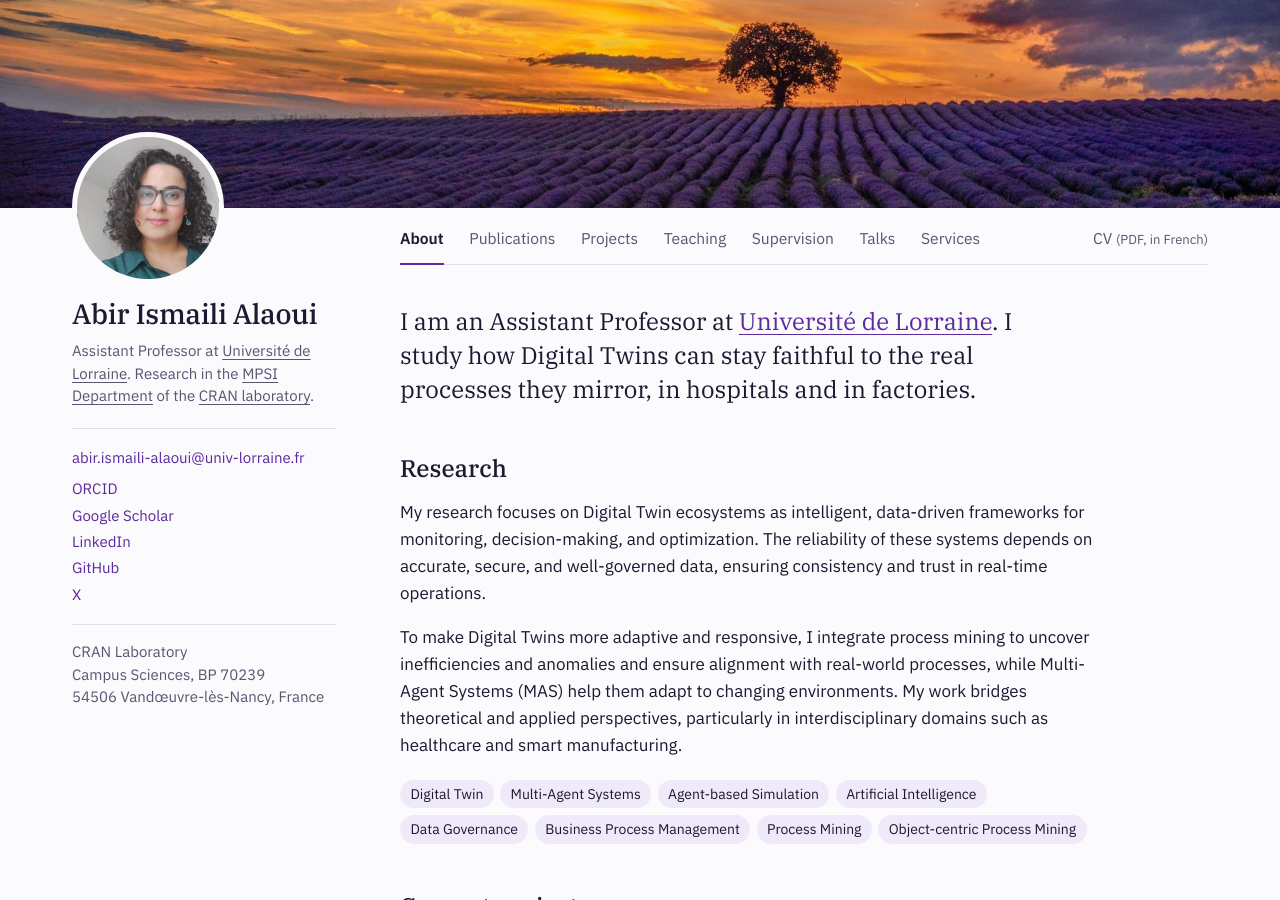
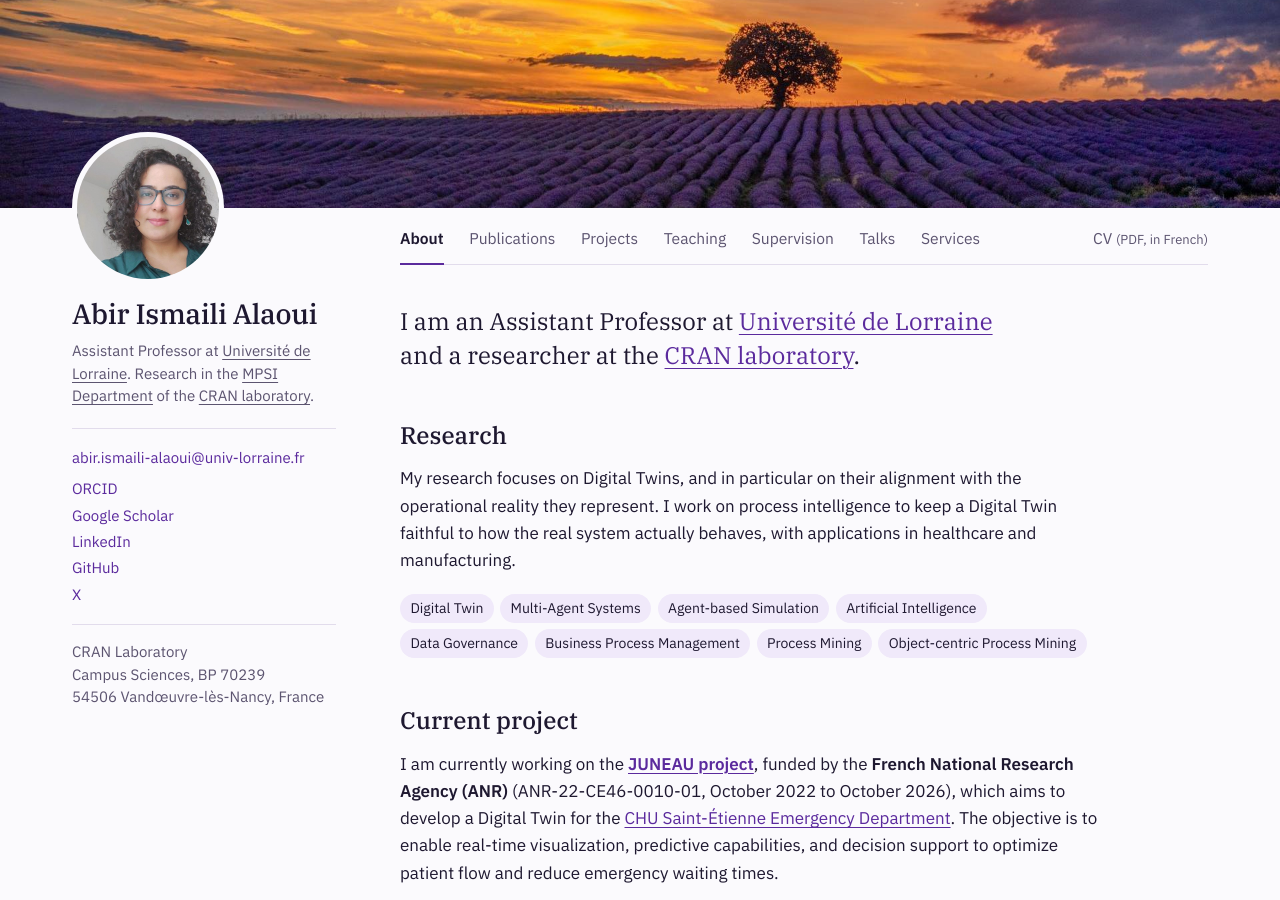
Before and after one commit to Abir-IA/Abir-IA.github.io, a Jekyll site: the page built from index.html, in a window 1280 px wide and 900 px high. Built offline with Jekyll 4.4.1, drawn with Linux system fonts in a browser that asks for light colours.

Commit message:
Accueil : nouvelle introduction et rubrique Research resumee
- Accroche reduite au poste et au laboratoire
- Rubrique Research ramenee a un court paragraphe : jumeaux numeriques,
  alignement avec la realite operationnelle, process intelligence

Co-Authored-By: Claude Fable 5.2 <noreply@anthropic.com>
Claude-Session: https://claude.ai/code/session_01N1yWaArkYURaM2tuSX96wT

```diff
--- a/index.html
+++ b/index.html
@@ -6,23 +6,16 @@ title: About
 <h1 class="visually-hidden">About Abir Ismaili Alaoui</h1>
 
 <p class="lead">
-    I am an Assistant Professor at <a href="https://www.univ-lorraine.fr/">Université de Lorraine</a>.
-    I study how Digital Twins can stay faithful to the real processes they mirror,
-    in hospitals and in factories.
+    I am an Assistant Professor at <a href="https://www.univ-lorraine.fr/">Université de Lorraine</a>
+    and a researcher at the <a href="https://www.cran.univ-lorraine.fr/">CRAN laboratory</a>.
 </p>
 
 <h2>Research</h2>
 
 <p>
-    My research focuses on Digital Twin ecosystems as intelligent, data-driven frameworks for monitoring,
-    decision-making, and optimization. The reliability of these systems depends on accurate, secure, and
-    well-governed data, ensuring consistency and trust in real-time operations.
-</p>
-<p>
-    To make Digital Twins more adaptive and responsive, I integrate process mining to uncover inefficiencies
-    and anomalies and ensure alignment with real-world processes, while Multi-Agent Systems (MAS) help them
-    adapt to changing environments. My work bridges theoretical and applied perspectives, particularly in
-    interdisciplinary domains such as healthcare and smart manufacturing.
+    My research focuses on Digital Twins, and in particular on their alignment with the operational reality
+    they represent. I work on process intelligence to keep a Digital Twin faithful to how the real system
+    actually behaves, with applications in healthcare and manufacturing.
 </p>
 
 <ul class="tags" aria-label="Research interests">
```
